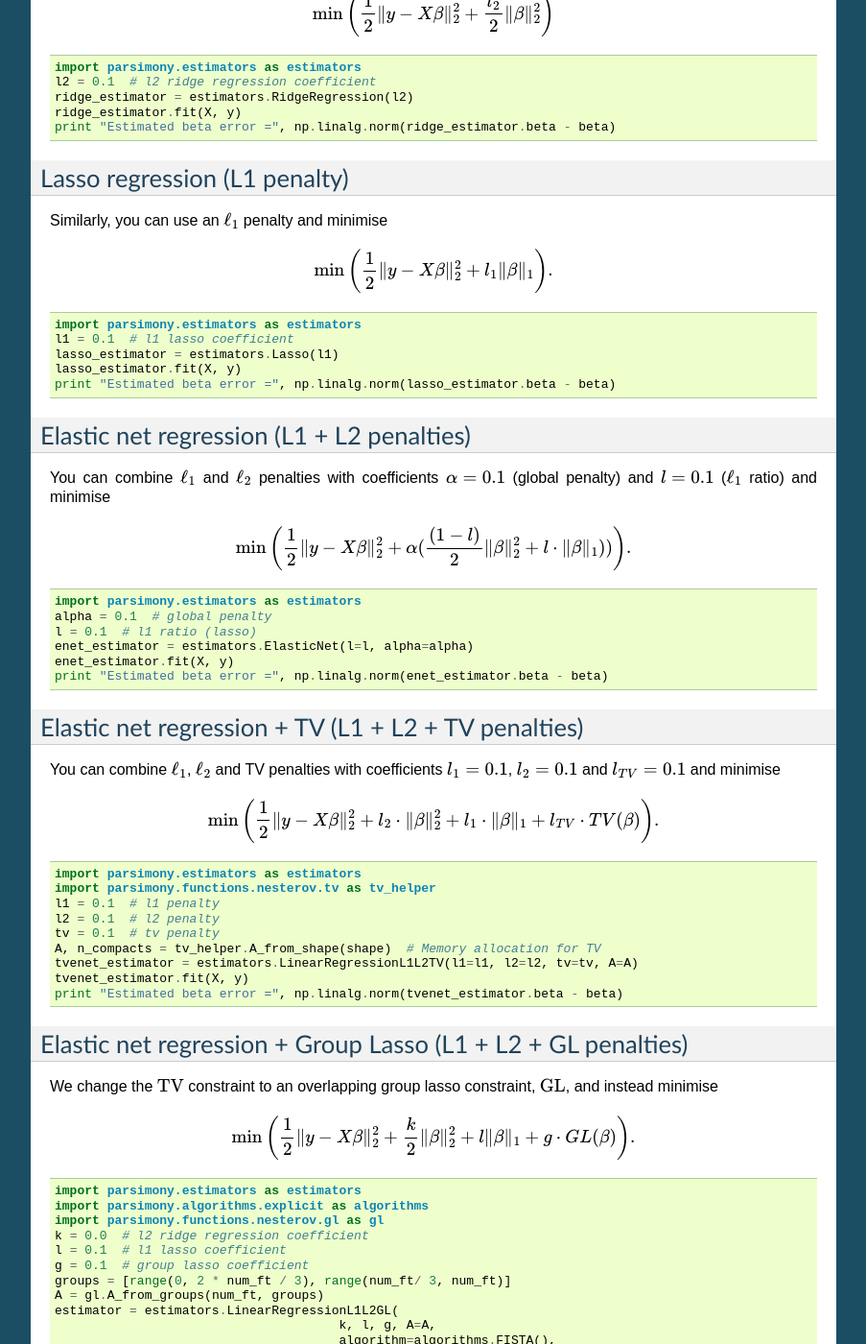
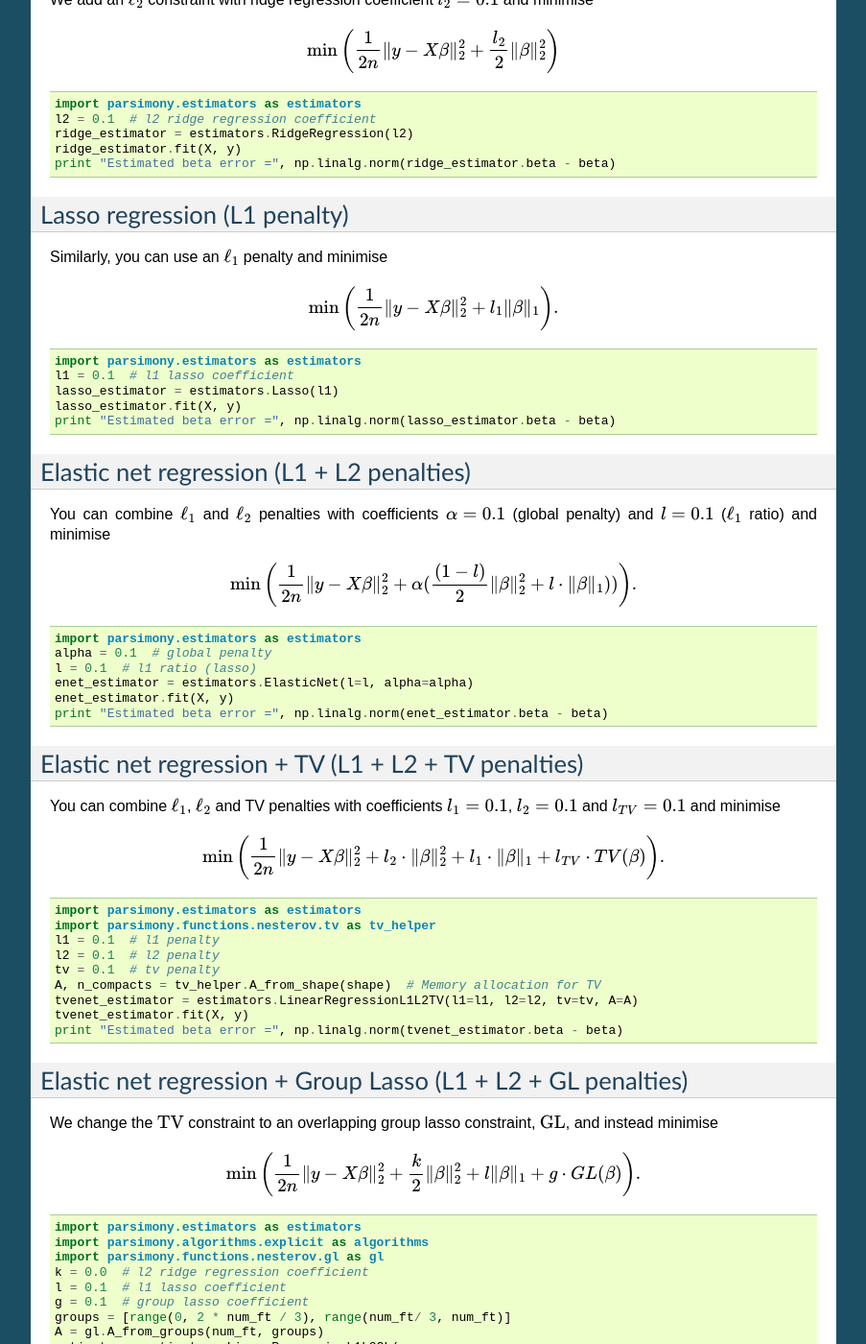
Before and after one commit to neurospin/pylearn-parsimony, a Sphinx documentation site: the page built from doc/source/tutorials.rst, in a window 1280 px wide and 1400 px high, scrolled down 1929 px. Shown: the whole window at 96% size, without its empty margins (198-1101 px from the left). Built offline with Sphinx 7.4.7, drawn with Linux system fonts in a browser that asks for light colours; formulas are drawn with MathJax 3; some of the changed text lies outside the part shown.

```diff
--- a/doc/source/tutorials.rst
+++ b/doc/source/tutorials.rst
@@ -99,11 +99,11 @@ Linear regression
 =================
 
 Knowing :math:`X` and :math:`y`, we want to find :math:`\beta` by
-minimizing the OLS loss function
+minimizing the OLS loss function. Note that the defaulyt option is to minimize the mean square error and not the sum square error.
 
 .. math::
 
-   \min \|y - X\beta\|^2_2
+   \min \frac{1}{n}\|y - X\beta\|^2_2
 
 using default algorithm (CONESTA).
 
@@ -122,7 +122,7 @@ We add an :math:`\ell_2` constraint with ridge regression coefficient
 
 .. math::
 
-   \min\left(\frac{1}{2}\|y - X\beta\|_2^2 + \frac{l_2}{2}\|\beta\|_2^2\right)
+   \min\left(\frac{1}{2 n}\|y - X\beta\|_2^2 + \frac{l_2}{2}\|\beta\|_2^2\right)
 
 .. code-block:: python
 
@@ -139,7 +139,7 @@ Similarly, you can use an :math:`\ell_1` penalty and minimise
 
 .. math::
 
-   \min\left(\frac{1}{2}\|y - X\beta\|_2^2 + l_1\|\beta\|_1\right).
+   \min\left(\frac{1}{2 n}\|y - X\beta\|_2^2 + l_1\|\beta\|_1\right).
 
 .. code-block:: python
 
@@ -156,7 +156,7 @@ You can combine :math:`\ell_1` and :math:`\ell_2` penalties with coefficients :m
 
 .. math::
 
-   \min\left(\frac{1}{2}\|y - X\beta\|_2^2 + \alpha (\frac{(1 - l)}{2}\|\beta\|_2^2 + l\cdot \|\beta\|_1))\right).
+   \min\left(\frac{1}{2 n}\|y - X\beta\|_2^2 + \alpha (\frac{(1 - l)}{2}\|\beta\|_2^2 + l\cdot \|\beta\|_1))\right).
 
 .. code-block:: python
 
@@ -174,7 +174,7 @@ You can combine :math:`\ell_1`, :math:`\ell_2` and TV penalties with coefficient
 
 .. math::
 
-   \min\left(\frac{1}{2}\|y - X\beta\|_2^2 + l_2\cdot \|\beta\|_2^2 + l_1\cdot \|\beta\|_1 + l_{TV}\cdot TV(\beta)\right).
+   \min\left(\frac{1}{2 n}\|y - X\beta\|_2^2 + l_2\cdot \|\beta\|_2^2 + l_1\cdot \|\beta\|_1 + l_{TV}\cdot TV(\beta)\right).
 
 .. code-block:: python
 
@@ -196,7 +196,7 @@ constraint, :math:`\mathrm{GL}`, and instead minimise
 
 .. math::
 
-   \min\left(\frac{1}{2}\|y - X\beta\|_2^2 + \frac{k}{2}\|\beta\|_2^2 + l\|\beta\|_1 + g\cdot GL(\beta)\right).
+   \min\left(\frac{1}{2 n}\|y - X\beta\|_2^2 + \frac{k}{2}\|\beta\|_2^2 + l\|\beta\|_1 + g\cdot GL(\beta)\right).
 
 .. code-block:: python
 
```
